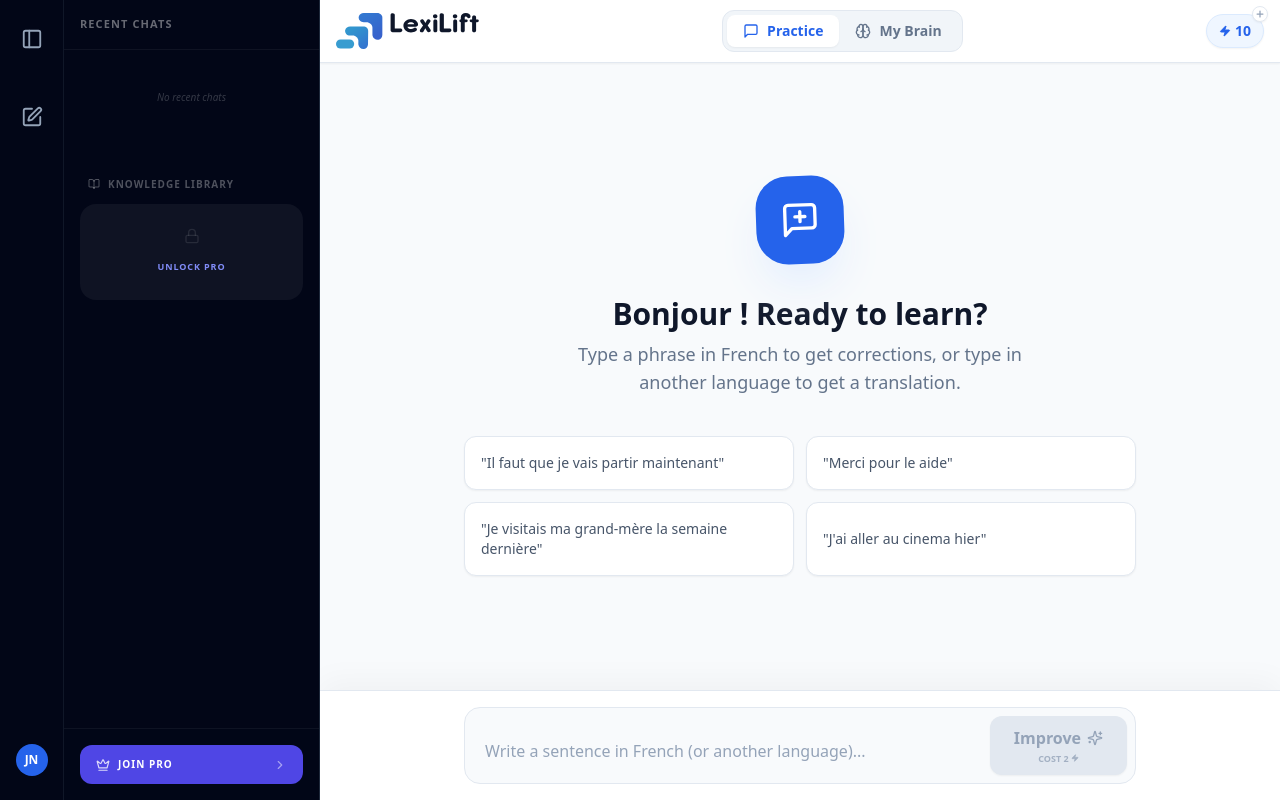
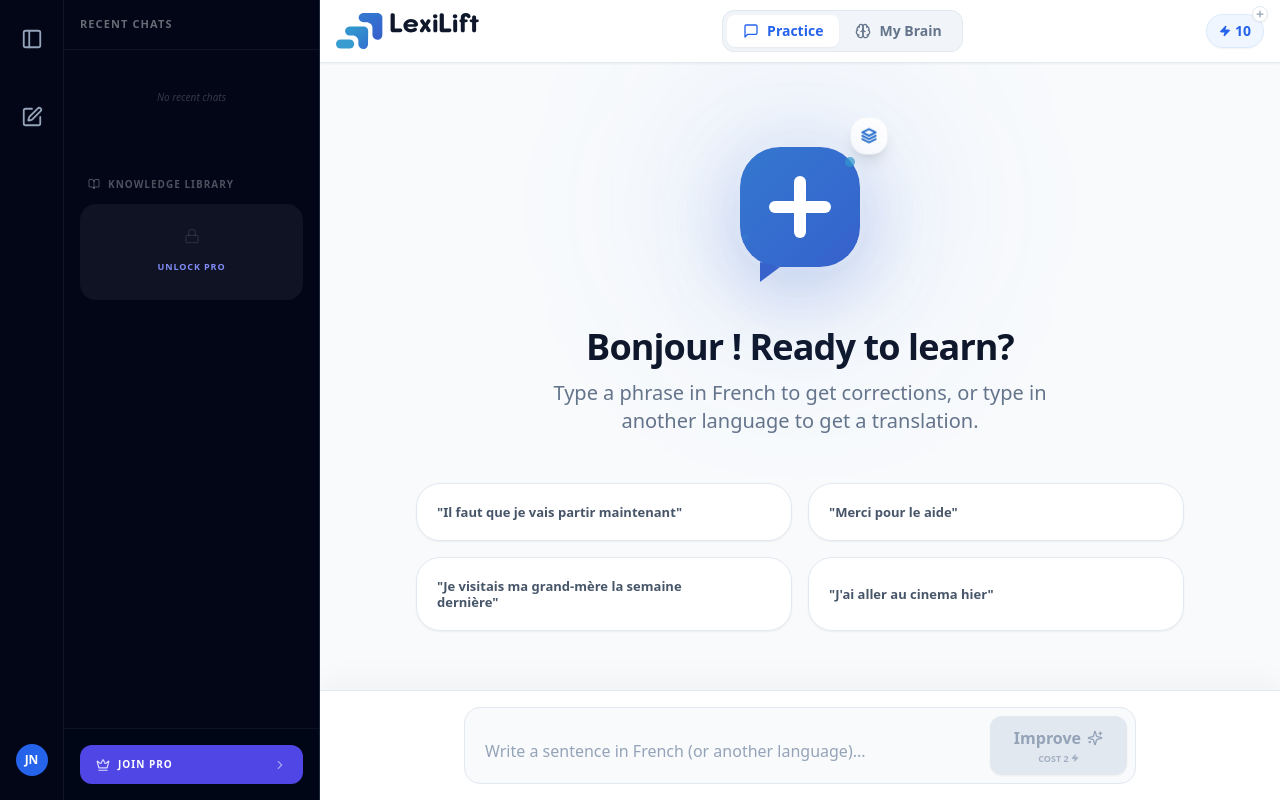
Before and after one commit to testomoh9-star/FrenchMentor, a React (Vite) app: page / in a window 1280 px wide. Built offline with nearby package versions, Linux system fonts and the light colour scheme.

Commit message:
feat: Enhance EmptyState with custom hero icon
Replaces the generic `MessageSquarePlus` icon with a custom, dynamically animated SVG hero icon. This icon is designed to align with the LexiLift AI brand and provide a more engaging visual experience.

```diff
--- a/components/EmptyState.tsx
+++ b/components/EmptyState.tsx
@@ -1,6 +1,5 @@
 
 import React, { useMemo } from 'react';
-import { MessageSquarePlus } from 'lucide-react';
 import { SystemLanguage, UI_TRANSLATIONS } from '../types';
 
 interface EmptyStateProps {
@@ -17,26 +16,90 @@ const EmptyState: React.FC<EmptyStateProps> = ({ onSuggestionClick, language })
     const pool = [...t.suggestions];
     const shuffled = pool.sort(() => 0.5 - Math.random());
     return shuffled.slice(0, 4);
-  }, [language]); // Re-roll when language changes
+  }, [language]);
+
+  // Vibrant, Modern Hero Icon designed to balance with the LexiLift Logo
+  const LexiHeroIcon = () => (
+    <div className="relative w-32 h-32 sm:w-40 sm:h-40 mb-10 group flex items-center justify-center">
+      {/* Dynamic Background Glow */}
+      <div className="absolute inset-0 bg-blue-500/10 blur-[60px] rounded-full scale-150 group-hover:bg-blue-400/20 transition-all duration-1000 ease-in-out"></div>
+
+      <svg
+        viewBox="0 0 160 160"
+        className="relative z-10 w-full h-full drop-shadow-[0_20px_40px_rgba(55,100,200,0.3)] transition-transform duration-500 group-hover:scale-105 group-hover:-rotate-2"
+        fill="none"
+        xmlns="http://www.w3.org/2000/svg"
+      >
+        <defs>
+          <linearGradient id="bubble-grad" x1="20" y1="20" x2="140" y2="140" gradientUnits="userSpaceOnUse">
+            <stop offset="0" stopColor="#3377d0"/>
+            <stop offset="1" stopColor="#3762cc"/>
+          </linearGradient>
+          <filter id="inner-glow">
+            <feFlood floodColor="white" floodOpacity="0.25" result="color"/>
+            <feComposite in="color" in2="SourceGraphic" operator="in" result="glow"/>
+            <feGaussianBlur in="glow" stdDeviation="4" result="blur"/>
+            <feComposite in="SourceGraphic" in2="blur" operator="over"/>
+          </filter>
+        </defs>
+
+        {/* The "Vibrant" Message Bubble */}
+        <rect
+          x="20" y="20" width="120" height="120" rx="40"
+          fill="url(#bubble-grad)"
+          filter="url(#inner-glow)"
+        />
+
+        {/* Chat Tail - Stylized */}
+        <path
+          d="M60 140L40 155V135"
+          fill="#3762cc"
+        />
+
+        {/* Modern Plus Sign with depth */}
+        <g stroke="white" strokeWidth="12" strokeLinecap="round">
+          <line x1="80" y1="55" x2="80" y2="105" />
+          <line x1="55" y1="80" x2="105" y2="80" />
+        </g>
+
+        {/* Accent Sparkles - Matching the LexiLift 'AI' feel */}
+        <circle cx="130" cy="35" r="5" fill="#3296ce" className="animate-pulse" />
+        <circle cx="25" cy="110" r="3" fill="#3476d0" />
+      </svg>
+
+      {/* Outer Floating Accents */}
+      <div className="absolute -top-2 -right-2 bg-white p-2.5 rounded-2xl shadow-lg border border-slate-100 animate-bounce delay-150">
+        <svg width="16" height="16" viewBox="0 0 24 24" fill="none" stroke="#3377d0" strokeWidth="3" strokeLinecap="round" strokeLinejoin="round">
+          <path d="M12 2L2 7l10 5 10-5-10-5zM2 17l10 5 10-5M2 12l10 5 10-5" />
+        </svg>
+      </div>
+    </div>
+  );
 
   return (
-    <div className={`flex flex-col items-center justify-center text-center px-4 sm:px-6 py-6 ${isRtl ? 'font-arabic' : ''}`} dir={isRtl ? 'rtl' : 'ltr'}>
-      <div className="bg-blue-600 p-5 sm:p-6 rounded-[2rem] mb-6 sm:mb-8 shadow-2xl shadow-blue-100 transform -rotate-2 hover:rotate-0 transition-all">
-        <MessageSquarePlus size={40} className="text-white" />
-      </div>
-      <h2 className="text-2xl sm:text-3xl font-black text-slate-900 mb-2">{t.subtitle}</h2>
-      <p className="text-slate-500 max-w-md mb-8 sm:mb-10 text-base sm:text-lg">
+    <div className={`flex flex-col items-center justify-center text-center px-4 sm:px-6 py-8 ${isRtl ? 'font-arabic' : ''}`} dir={isRtl ? 'rtl' : 'ltr'}>
+
+      <LexiHeroIcon />
+
+      <h2 className="text-3xl sm:text-4xl font-black text-slate-900 mb-3 tracking-tight">{t.subtitle}</h2>
+      <p className="text-slate-500 max-w-lg mb-10 sm:mb-12 text-base sm:text-xl font-medium leading-relaxed">
         {t.description}
       </p>
 
-      <div className="grid grid-cols-1 sm:grid-cols-2 gap-3 w-full max-w-2xl">
+      <div className="grid grid-cols-1 sm:grid-cols-2 gap-4 w-full max-w-3xl">
         {selectedSuggestions.map((suggestion, idx) => (
           <button
             key={idx}
             onClick={() => onSuggestionClick(suggestion)}
-            className={`text-xs sm:text-sm p-4 rounded-xl border border-slate-200 bg-white shadow-sm hover:border-blue-400 hover:shadow-md transition-all text-slate-600 font-medium ${isRtl ? 'text-right' : 'text-left'}`}
+            className={`group text-xs sm:text-[13px] p-5 rounded-[1.5rem] border border-slate-200 bg-white shadow-sm hover:border-blue-500 hover:shadow-xl hover:shadow-blue-500/5 transition-all duration-300 text-slate-600 font-bold ${isRtl ? 'text-right' : 'text-left'} flex items-center justify-between`}
           >
-            "{suggestion}"
+            <span className="flex-1">"{suggestion}"</span>
+            <div className="ml-4 opacity-0 group-hover:opacity-100 transition-opacity text-blue-500">
+              <svg width="16" height="16" viewBox="0 0 24 24" fill="none" stroke="currentColor" strokeWidth="3" strokeLinecap="round" strokeLinejoin="round">
+                <line x1="5" y1="12" x2="19" y2="12"></line>
+                <polyline points="12 5 19 12 12 19"></polyline>
+              </svg>
+            </div>
           </button>
         ))}
       </div>
```
